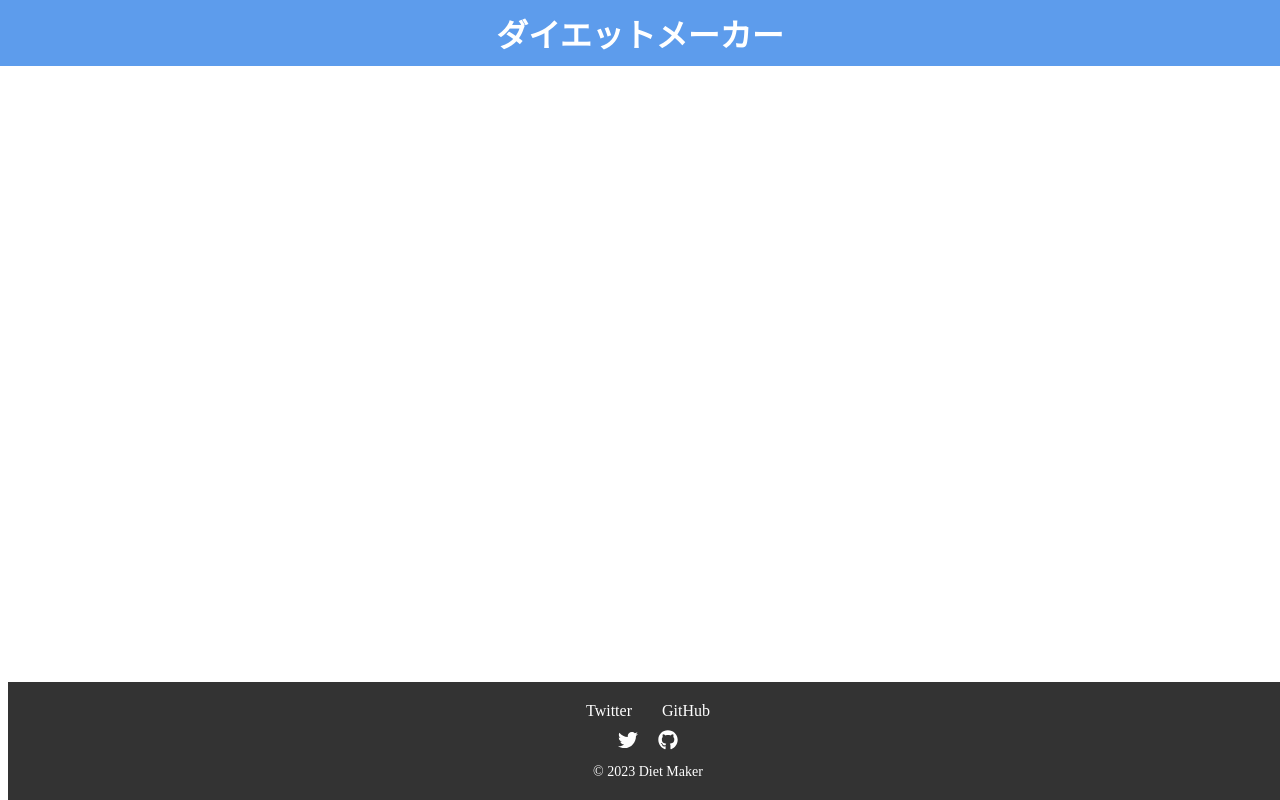
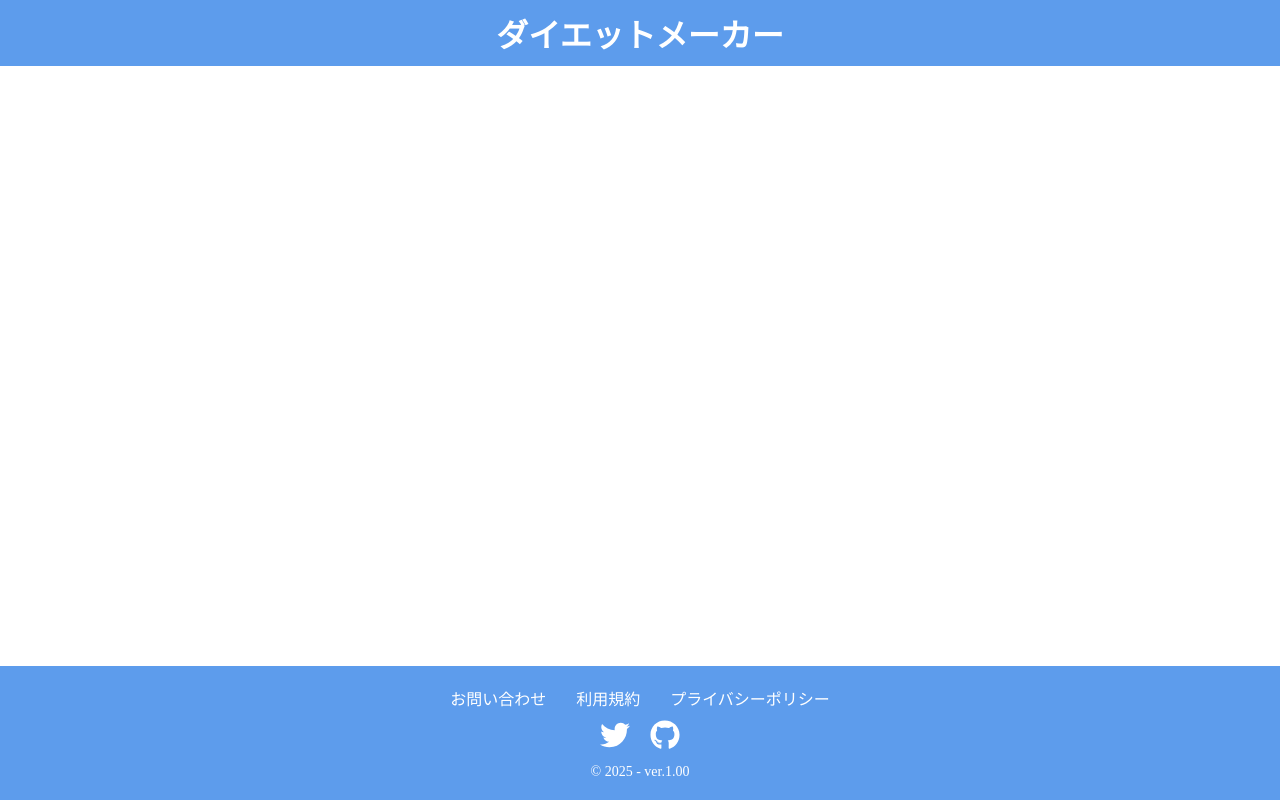
Before and after one commit to michihiro721/diet-maker, a React (Create React App) app in the folder frontend/: page / in a window 1280 px wide. Built offline with nearby package versions, Linux system fonts and the light colour scheme.

Commit message:
フッターを作成し、アイコンを追加してリンクも飛ぶようにした

```diff
--- a/frontend/src/components/Footer.js
+++ b/frontend/src/components/Footer.js
@@ -1,20 +1,25 @@
-import React from 'react';
-import { FaTwitter, FaGithub } from 'react-icons/fa';
+import React from 'react'; // reactをインポート
+import { FaTwitter, FaGithub } from 'react-icons/fa'; // react-iconsからFaTwitterとFaGithubをインポート
 
 // Footerコンポーネントを定義
 function Footer() {
   return (
     <footer style={styles.footer}>
       <div style={styles.links}>
-        <a href="https://twitter.com" style={styles.link}>Twitter</a>
-        <a href="https://github.com" style={styles.link}>GitHub</a>
+        <a href="/contact" style={styles.link} target="_blank" rel="noopener noreferrer">お問い合わせ</a>
+        <a href="/terms" style={styles.link} target="_blank" rel="noopener noreferrer">利用規約</a>
+        <a href="/privacy" style={styles.link} target="_blank" rel="noopener noreferrer">プライバシーポリシー</a>
       </div>
       <div style={styles.icons}>
-        <FaTwitter style={styles.icon} />
-        <FaGithub style={styles.icon} />
+        <a href="https://x.com/michihiro721" style={styles.iconLink} target="_blank" rel="noopener noreferrer">
+          <FaTwitter style={styles.icon} />
+        </a>
+        <a href="https://github.com/michihiro721/" style={styles.iconLink} target="_blank" rel="noopener noreferrer">
+          <FaGithub style={styles.icon} />
+        </a>
       </div>
       <div style={styles.copy}>
-        &copy; 2023 Diet Maker
+        &copy; 2025 - ver.1.00
       </div>
     </footer>
   );
@@ -23,31 +28,35 @@ function Footer() {
 // スタイルオブジェクトを定義
 const styles = {
   footer: {
-    backgroundColor: '#333',
+    backgroundColor: '#5D9CEC',
+    color: 'white', // テキストの色を白に設定
+    textAlign: 'center', // テキストを中央揃え
+    padding: '20px 0', // 上下に20px
+    position: 'fixed', // 固定位置に設定
+    bottom: 0, // 下端に固定
+    width: '100%', // 幅を100%に設定
+    left: '50%', // 左端を50%に設定
+    transform: 'translateX(-50%)', // 中央に固定するためにX軸方向に50%移動
+  },
+  links: { // リンクのスタイル
+    marginBottom: '10px', // 下に10pxのマージン
+  },
+  link: { // リンクのスタイル
+    color: 'white', // テキストの色を白に設定
+    margin: '0 15px', // 左右に15px
+    textDecoration: 'none', // 下線を消す
+  },
+  icons: { // アイコンのスタイル
+    marginBottom: '10px', // 下に10pxのマージン
+  },
+  iconLink: { // アイコンのリンクのスタイル
+    margin: '0 10px', // 左右に10px
+  },
+  icon: { // アイコンのスタイル
     color: 'white',
-    textAlign: 'center',
-    padding: '20px 0',
-    position: 'fixed',
-    bottom: 0,
-    width: '100%',
+    fontSize: '30px', // アイコンのサイズ
   },
-  links: {
-    marginBottom: '10px',
-  },
-  link: {
-    color: 'white',
-    margin: '0 15px',
-    textDecoration: 'none',
-  },
-  icons: {
-    marginBottom: '10px',
-  },
-  icon: {
-    color: 'white',
-    margin: '0 10px',
-    fontSize: '20px',
-  },
-  copy: {
+  copy: { // コピーライトのスタイル
     fontSize: '14px',
   },
 };
```
